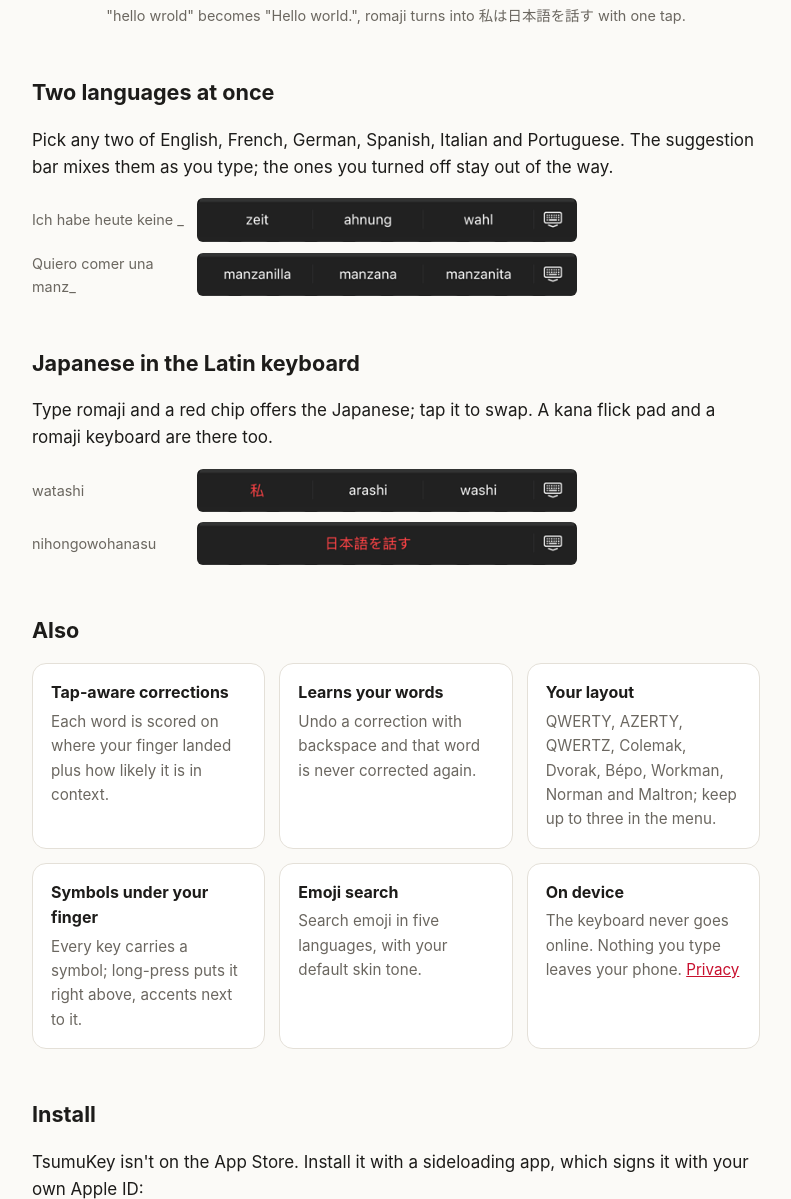
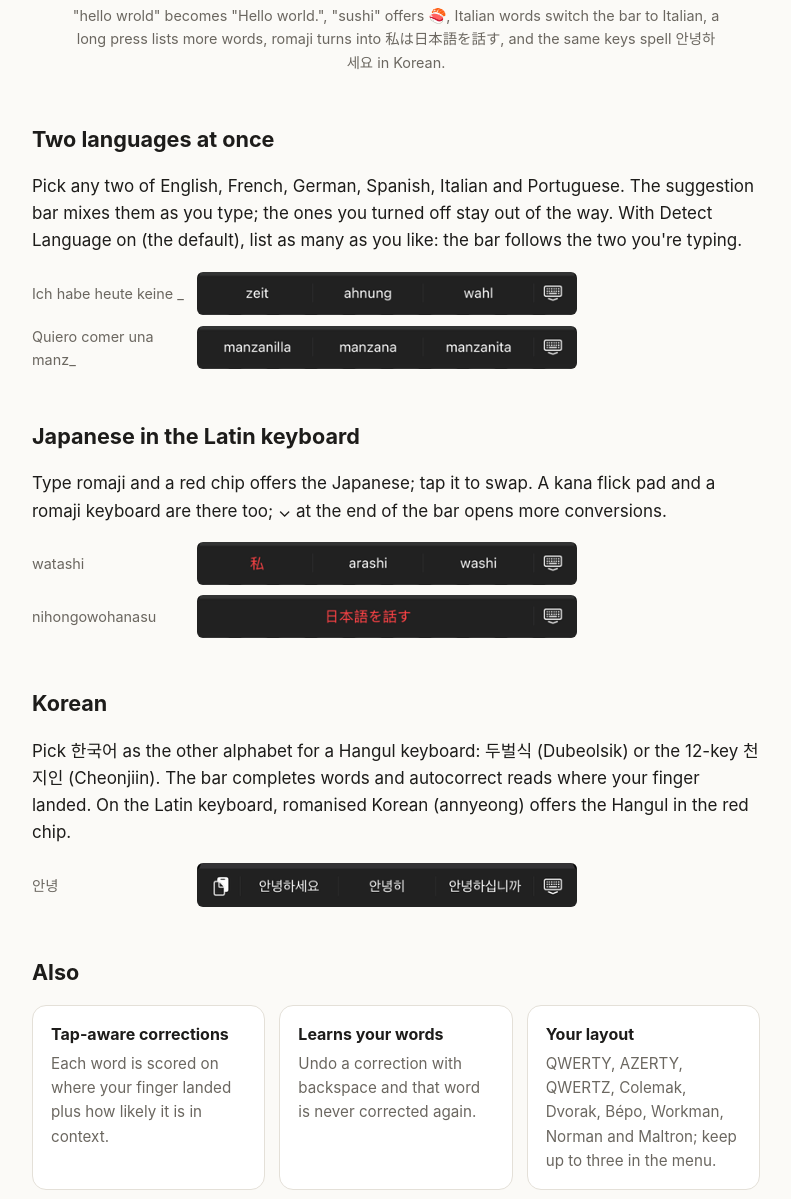
Before and after one commit to Iito/TsumuKey, a plain HTML site: page index.html in a window 1280 px wide. Shown: the part 717-1916 px from the top of the page, without its empty margins (244-1035 px from the left). Drawn offline with Linux system fonts and the light colour scheme; no server answers.

Commit message:
Site: Korean, Detect Language, emoji in the bar, the long-press grid

```diff
--- a/index.html
+++ b/index.html
@@ -20,16 +20,17 @@
   <em>Tsumugi</em> (紡ぎ) is Japanese for weaving thread: TsumuKey weaves two languages<sup>*</sup>
   into one keyboard, with no switching.<br>Predictions and corrections run on your phone.</p>
   <p class="note"><sup>*</sup> Any two of English, French, German, Spanish, Italian and Portuguese; with Detect Language
-  on, list them all and the keyboard follows the two you're typing. Japanese is always on, converted by azooKey, a separate open-source engine.</p>
+  on, list them all and the keyboard follows the two you're typing. Add Japanese or Korean as the other alphabet; Japanese is converted by azooKey, a separate open-source engine.</p>
 
   <figure>
     <img class="demo" src="media/demo.gif" alt="Typing hello wrold, autocorrected to Hello world.; sushi offering 🍣 in the bar; Italian words switching the bar to Italian; a long press opening more suggestions; romaji converted to Japanese; Korean typed on Dubeolsik">
-    <figcaption>"hello wrold" becomes "Hello world.", romaji turns into 私は日本語を話す with one tap.</figcaption>
+    <figcaption>"hello wrold" becomes "Hello world.", "sushi" offers 🍣, Italian words switch the bar to Italian, a long press lists more words, romaji turns into 私は日本語を話す, and the same keys spell 안녕하세요 in Korean.</figcaption>
   </figure>
 
   <h2>Two languages at once</h2>
   <p>Pick any two of English, French, German, Spanish, Italian and Portuguese. The suggestion bar mixes them as you type;
-  the ones you turned off stay out of the way.</p>
+  the ones you turned off stay out of the way. With Detect Language on (the default), list as many as you like: the bar
+  follows the two you're typing.</p>
   <div class="bars">
     <div><span>Ich habe heute keine _</span><img src="media/bar-de-keine.png" alt="German suggestions"></div>
     <div><span>Quiero comer una manz_</span><img src="media/bar-es-manz.png" alt="Spanish suggestions"></div>
@@ -37,18 +38,27 @@
 
   <h2>Japanese in the Latin keyboard</h2>
   <p>Type romaji and a red chip offers the Japanese; tap it to swap. A kana flick pad and a romaji
-  keyboard are there too.</p>
+  keyboard are there too; ⌄ at the end of the bar opens more conversions.</p>
   <div class="bars">
     <div><span>watashi</span><img src="media/bar-watashi.png" alt="watashi converted to 私"></div>
     <div><span>nihongowohanasu</span><img src="media/bar-nihongowohanasu.png" alt="nihongowohanasu converted to 日本語を話す"></div>
   </div>
 
+  <h2>Korean</h2>
+  <p>Pick 한국어 as the other alphabet for a Hangul keyboard: 두벌식 (Dubeolsik) or the 12-key 천지인 (Cheonjiin).
+  The bar completes words and autocorrect reads where your finger landed. On the Latin keyboard, romanised Korean
+  (annyeong) offers the Hangul in the red chip.</p>
+  <div class="bars">
+    <div><span>안녕</span><img src="media/bar-ko-annyeong.png" alt="안녕 completed to 안녕하세요, 안녕히, 안녕하십니까"></div>
+  </div>
   <h2>Also</h2>
   <div class="grid">
     <div class="card"><h3>Tap-aware corrections</h3><p>Each word is scored on where your finger landed plus how likely it is in context.</p></div>
     <div class="card"><h3>Learns your words</h3><p>Undo a correction with backspace and that word is never corrected again.</p></div>
     <div class="card"><h3>Your layout</h3><p>QWERTY, AZERTY, QWERTZ, Colemak, Dvorak, Bépo, Workman, Norman and Maltron; keep up to three in the menu.</p></div>
     <div class="card"><h3>Symbols under your finger</h3><p>Every key carries a symbol; long-press puts it right above, accents next to it.</p></div>
+    <div class="card"><h3>More words on a long press</h3><p>Hold a word in the bar for a grid of the other words that fit, in place of the keys.</p></div>
+    <div class="card"><h3>Emoji in the bar</h3><p>A word that names an emoji ("pizza", "hund", "merci") offers it in the bar; a tap adds it after the word.</p></div>
     <div class="card"><h3>Emoji search</h3><p>Search emoji in five languages, with your default skin tone.</p></div>
     <div class="card"><h3>On device</h3><p>The keyboard never goes online. Nothing you type leaves your phone. <a href="privacy.html">Privacy</a></p></div>
   </div>
@@ -76,6 +86,8 @@
     <tr><td>Careful</td><td>92.1% words right</td><td><strong>95.0%</strong></td></tr>
     <tr><td>Fast</td><td>75.9%</td><td><strong>77.9%</strong></td></tr>
   </table>
+  <p>Korean on 두벌식, the same way against the iOS Korean keyboard: careful 85.6% → <strong>95.8%</strong>,
+  fast 49.2% → <strong>81.8%</strong>.</p>
 </main>
 <footer>TsumuKey · <a href="privacy.html">Privacy policy</a></footer>
 <script>
```
Also changed, not shown: media/bar-ko-annyeong.png (added).
